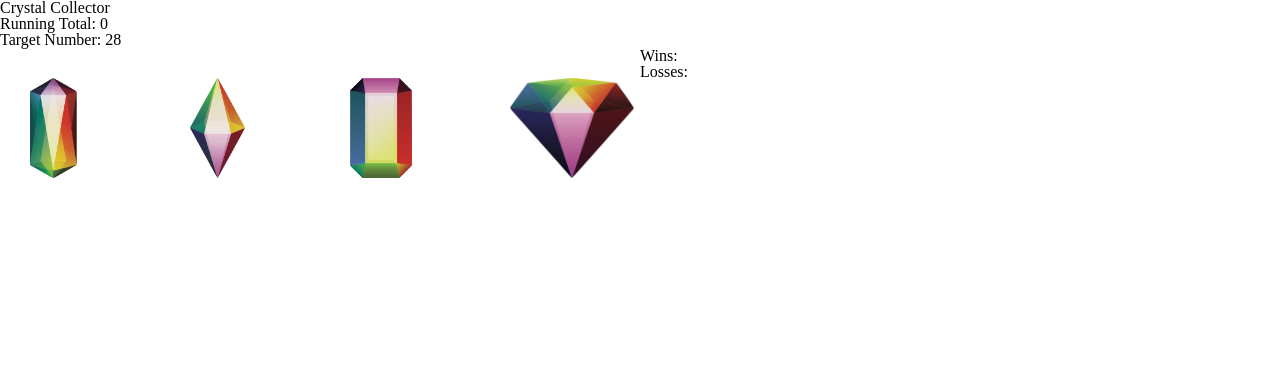
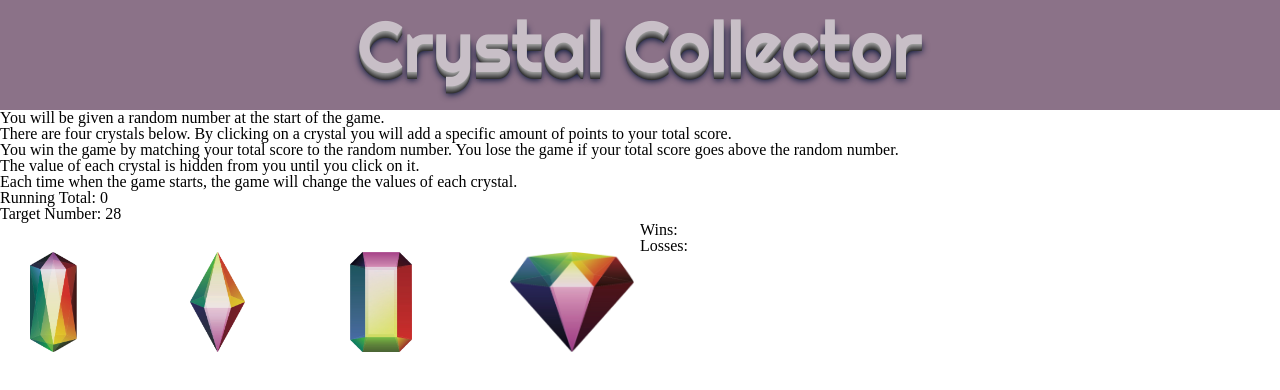
Before and after one commit to mjsaylor/CrystalCollectorGame, a plain HTML site: page index.html in a window 1280 px wide. Drawn offline with nearby package versions, Linux system fonts and the light colour scheme.

Commit message:
began adding css styling

```diff
--- a/assets/css/style.css
+++ b/assets/css/style.css
@@ -1,3 +1,29 @@
+/* font-family: 'Courgette', cursive;
+font-family: 'Righteous', cursive;
+font-family: 'Sacramento', cursive;
+font-family: 'Tangerine', cursive; */
+body {
+
+}
+
+header {
+    width: 100%;
+    height: 80px;
+    background-color: #8b7288;
+    text-align: center;
+    color: #92DCE5;
+    font-size: 72px;
+    padding: 10px 0 20px 0;
+    /* font-family: 'Tangerine', cursive; */
+    font-family: 'Righteous', cursive;
+}
+
+h1 {
+    color: #C8BFC7;
+    font-size: 72px;
+    text-shadow: 0px 1px 0px #999, 0px 2px 0px #888, 0px 3px 0px #777, 0px 4px 0px #666, 0px 5px 0px #555, 0px 6px 0px #444, 0px 7px 0px #333, 0px 8px 7px #001135;
+}
+
 .crystal {
     height: 100px;
     width: 100px;
@@ -5,6 +31,10 @@
     margin: 30px;
 }
 
+.crystal-container {
+    background-color: #8b7288;
+}
+
 img {
     width: auto;
     height: 100%;
--- a/index.html
+++ b/index.html
@@ -1,5 +1,6 @@
 <!DOCTYPE html>
 <html lang="en">
+
 <head>
 
     <meta charset="UTF-8">
@@ -8,10 +9,32 @@
     <link rel="stylesheet" href="assets/css/reset.css">
     <link rel="stylesheet" href="assets/css/style.css">
     <title>CrystalsCollector</title>
-    <script type='text/javascript' src='https://cdnjs.cloudflare.com/ajax/libs/jquery/3.2.1/jquery.min.js' ></script>
+    <link href="https://fonts.googleapis.com/css?family=Courgette|Righteous|Sacramento|Tangerine" rel="stylesheet">
+    <script type='text/javascript' src='https://cdnjs.cloudflare.com/ajax/libs/jquery/3.2.1/jquery.min.js'></script>
 </head>
+
 <body>
+    <header>
         <h1>Crystal Collector</h1>
+    </header>
+    <div class="game-container">
+        <div class="instructions">
+            <p>You will be given a random number at the start of the game.
+            </p>
+            <p>There are four crystals below. By clicking on a crystal you will add a specific amount of points to your
+                total score.
+            </p>
+            <p>
+                You win the game by matching your total score to the random number. You lose the game if your total
+                score goes above the random number.
+            </p>
+            <p>
+                The value of each crystal is hidden from you until you click on it.
+            </p>
+            <p>
+                Each time when the game starts, the game will change the values of each crystal.
+            </p>
+        </div>
         <div>Running Total: <span id="running-total"></span></div>
         <div>Target Number: <span id="given-number"></span></div>
         <div class="crystal-container">
@@ -19,12 +42,15 @@
             <div class="crystal" id="crystal2"><img src="assets/images/crystalimage2.png"></div>
             <div class="crystal" id="crystal3"><img src="assets/images/crystalimage3.png"></div>
             <div class="crystal" id="crystal4"><img src="assets/images/crystalimage4.png"></div>
+
         </div>
         <div>Wins: <span id="wins"></span></div>
         <div>Losses:<span id="losses"></span></div>
         <div id="win-lose"></div>
 
+    </div>
 
     <script src="assets/javascript/game.js"></script>
 </body>
+
 </html>
```
Also changed, not shown: 12.html (deleted, +0 -90 lines). Lines whose indentation alone changed are shown as unchanged.
